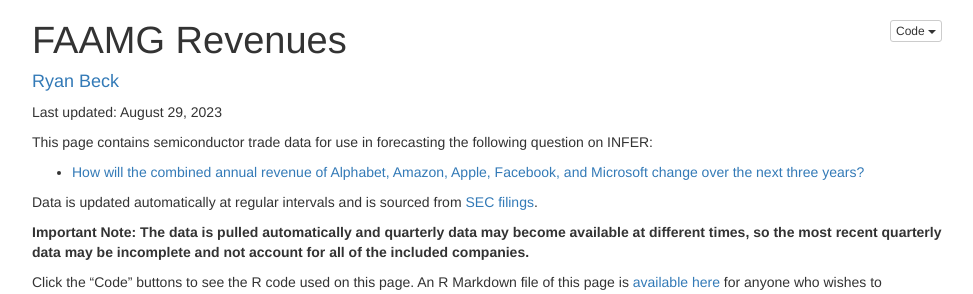
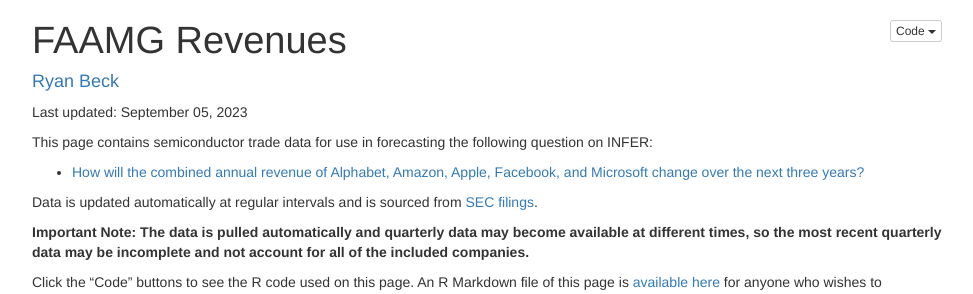
Before and after one commit to ryooan/ryooan.github.io, a Jekyll site: the page forecasting/FAAMG_Revenues.html, which Jekyll copies as it is, in a window 1280 px wide and 900 px high. Shown: the top 294 px of the window, without its empty margins (153-1126 px from the left). Built offline with Jekyll 4.4.1, drawn with Linux system fonts in a browser that asks for light colours.

Commit message:
Scheduled update

```diff
--- a/forecasting/FAAMG_Revenues.html
+++ b/forecasting/FAAMG_Revenues.html
@@ -668,7 +668,7 @@ Beck</a></h4>
 </div>
 
 
-<p>Last updated: August 29, 2023</p>
+<p>Last updated: September 05, 2023</p>
 <p>This page contains semiconductor trade data for use in forecasting
 the following question on INFER:</p>
 <ul>
```
Also changed, not shown: 1 other file.
